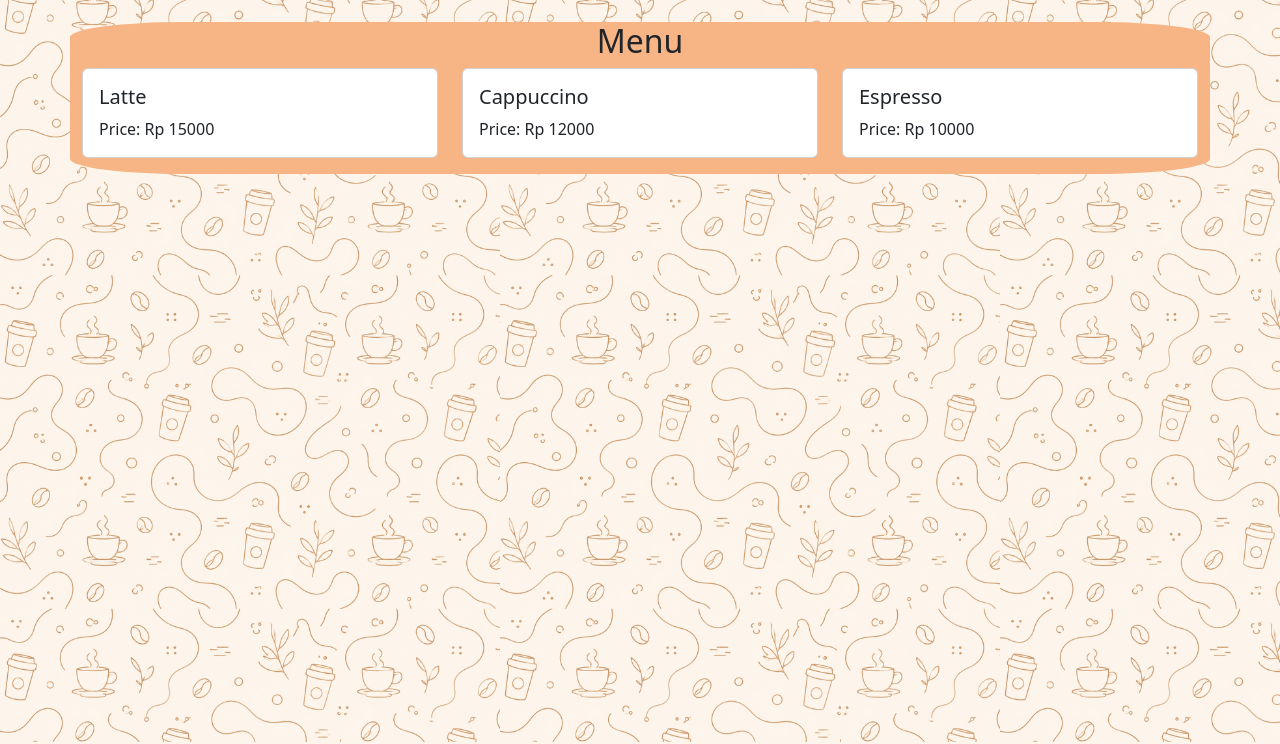
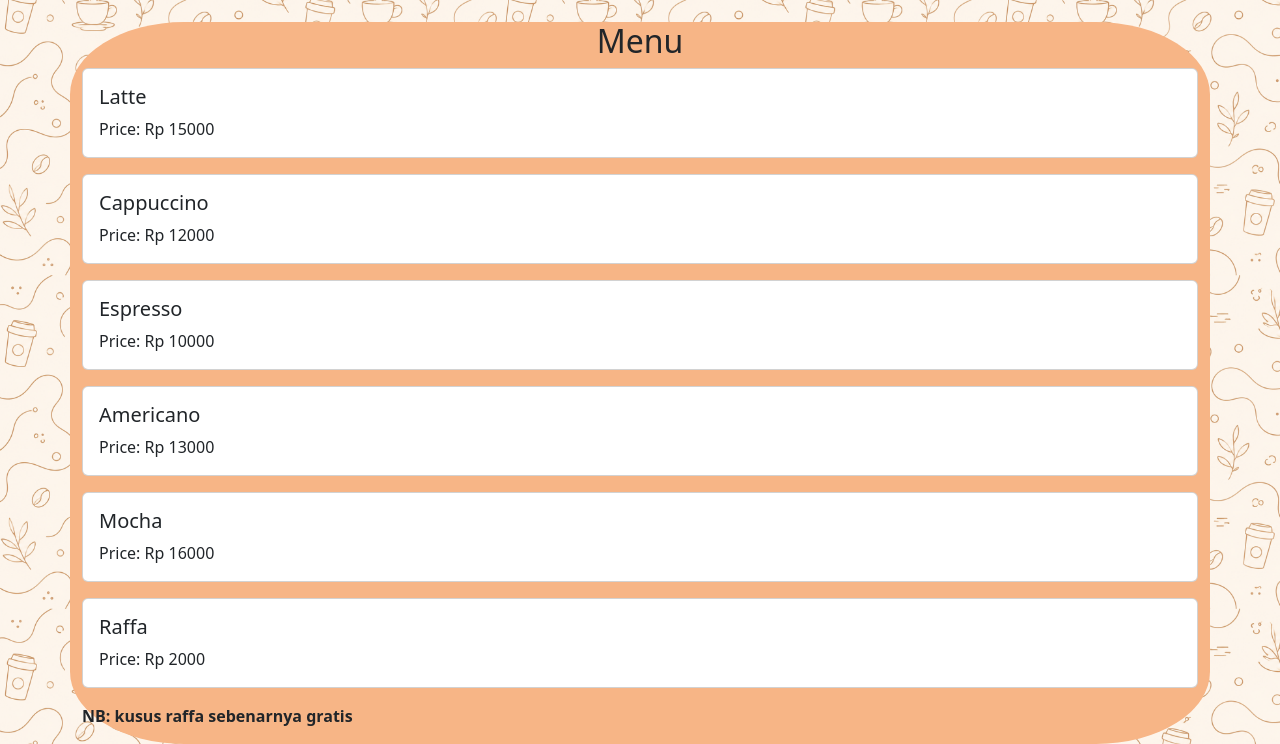
Before and after one commit to arkandevcoco-star/Caffe-web, a Flask app: page / in a window 1280 px wide. Shown: the part 58-802 px from the top of the page. Run offline with Flask 3, Linux system fonts and the light colour scheme.

Commit message:
updateeee

```diff
--- a/app.py
+++ b/app.py
@@ -7,7 +7,10 @@ nama = "Arkan"
 menu = [
     {"name": "Latte", "price": 15000},
     {"name": "Cappuccino", "price": 12000},
-    {"name": "Espresso", "price": 10000}
+    {"name": "Espresso", "price": 10000},
+    {"name": "Americano", "price": 13000},
+    {"name": "Mocha", "price": 16000},
+    {"name": "Raffa", "price": 2000}
 ]
 
 @app.route('/')
--- a/init_db.py
+++ b/init_db.py
@@ -7,8 +7,9 @@ cursor = conn.cursor()
 cursor.execute("""
 CREATE TABLE IF NOT EXISTS menu (
     id INTEGER PRIMARY KEY AUTOINCREMENT,
-    nama TEXT NOT NULL,
-    harga INTEGER NOT NULL
+    name TXT NOT NULL,
+    price INTEGER NOT NULL,
+    stock INTEGER NOT NULL
 )
 """)
 conn.commit()
--- a/templates/index.html
+++ b/templates/index.html
@@ -14,11 +14,11 @@
     <header class="text-center blood mt-2">
       <h1>Hallo {{ nama }} SELAMAT DATANG DI NGANJUK CAFE</h1>
     </header>
-    <div class="container mt-4 menu">
+    <div class="container mt-4 pb-3 menu">
       <h2 class="text-center">Menu</h2>
-      <div class="row">
         {% for item in menu %}
-          <div class="col-md-4 mb-3">
+        <div class="row">
+          <div class="col-md mb-3">
             <div class="card">
               <div class="card-body">
                 <h5 class="card-title">{{ item.name }}</h5>
@@ -26,10 +26,10 @@
               </div>
             </div>
           </div>
-        {% endfor %}
       </div>
-
-    </div>
+      {% endfor %}
+      <b class="">NB: kusus raffa sebenarnya gratis</b>
+      </div>
 
     <script src="{{url_for('static', filename='js/script.js')}}"></script>
     <script src="https://cdn.jsdelivr.net/npm/bootstrap@5.3.8/dist/js/bootstrap.bundle.min.js" integrity="sha384-FKyoEForCGlyvwx9Hj09JcYn3nv7wiPVlz7YYwJrWVcXK/BmnVDxM+D2scQbITxI" crossorigin="anonymous"></script>
```
Also changed, not shown: 1 other file.
